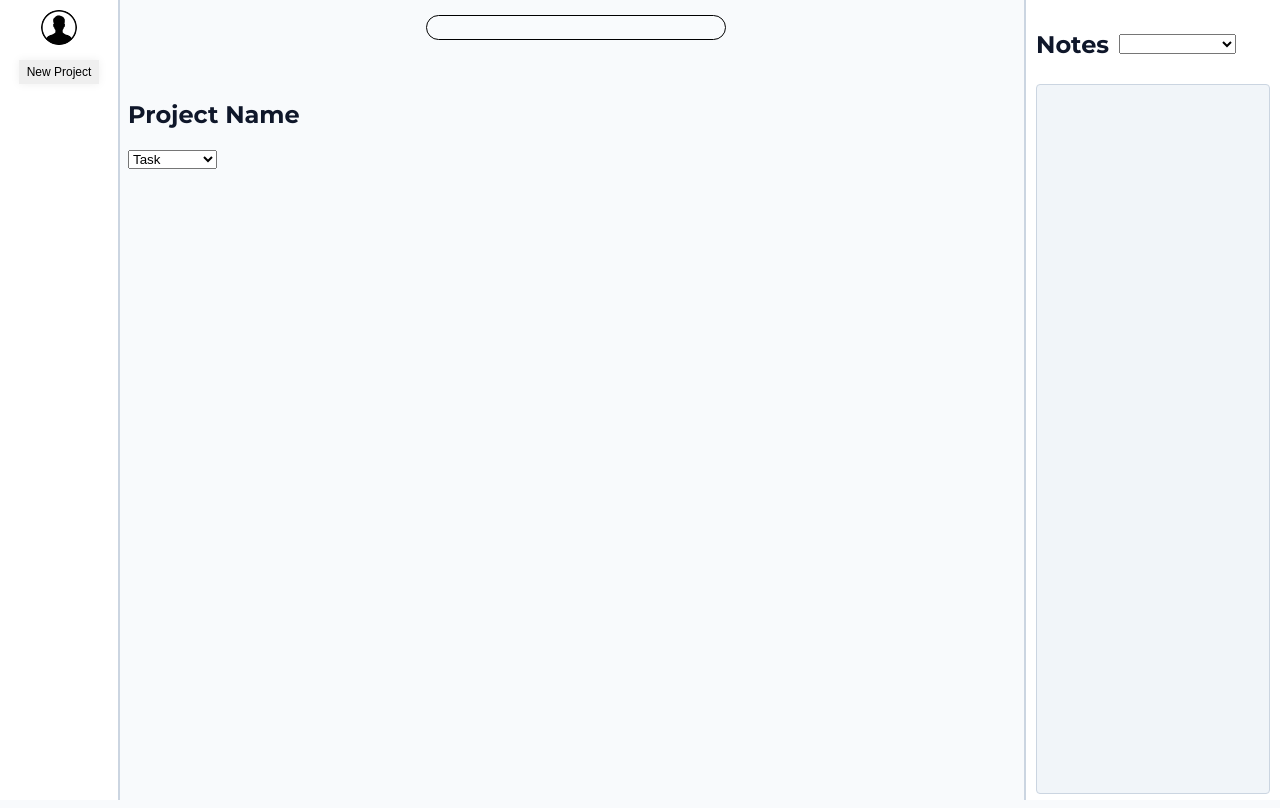
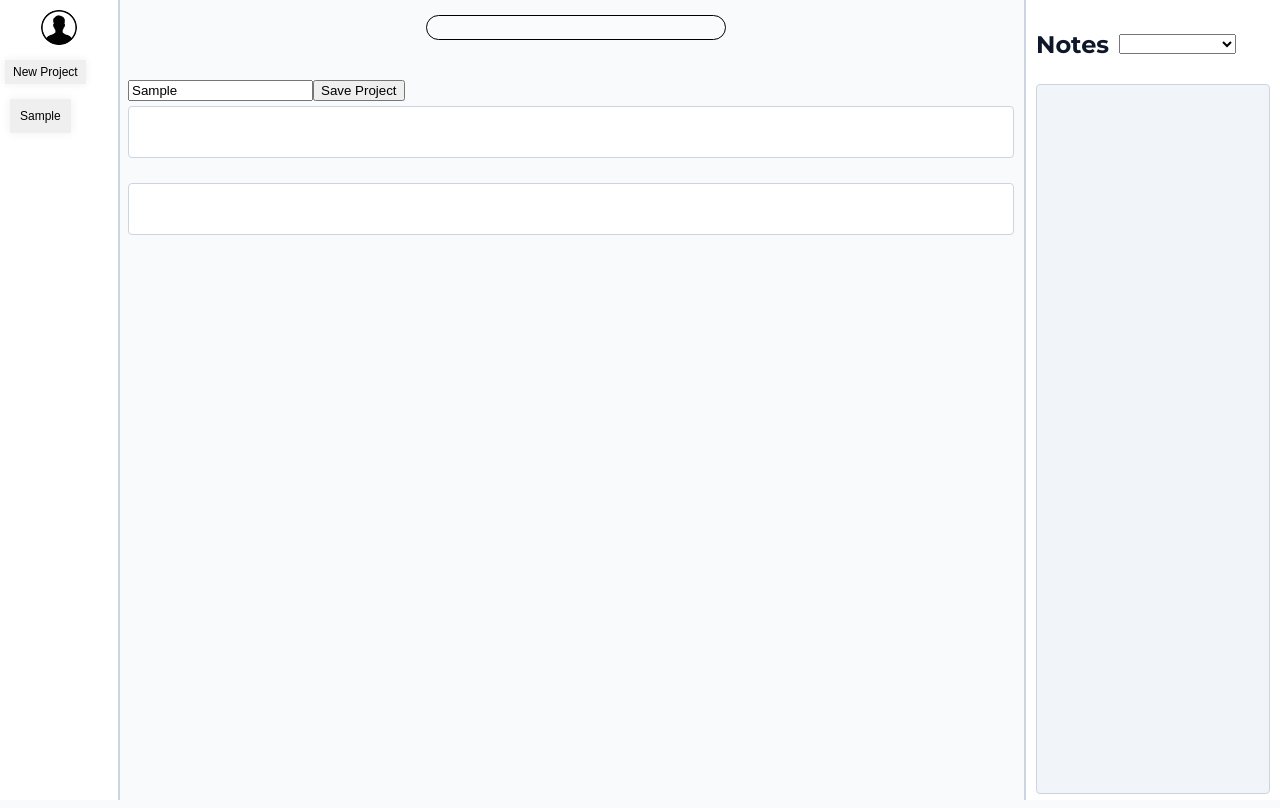
Before and after one commit to chrisdieria-glitch/ProjectManager, a React (Vite) app: page / in a window 1280 px wide. Both pictures are taken after typing "Sample" into the empty fields and a click on the button "Save Project". Built offline with nearby package versions, Linux system fonts and the light colour scheme.

Commit message:
I create the logic of the button to save a project

```diff
--- a/src/components/Bar/Bar.jsx
+++ b/src/components/Bar/Bar.jsx
@@ -1,6 +1,7 @@
 import './Bar.css'
+import ProjectButton from './ProjectButton/ProjectButton.jsx'
 
-function Bar({buttonFunction}) {
+function Bar({buttonFunction,projects}) {
 
     return (
         <>
@@ -8,6 +9,11 @@ function Bar({buttonFunction}) {
                 <img src="src/assets/images.jpg" alt="profile photo"></img>
                 <section className="buttons">
                     <button className="create-project button" onClick={buttonFunction}>New Project</button>
+                    {projects.map((project) => (
+                        <ProjectButton
+                            projectName={project[0]}
+                        />
+                    ))}
                 </section>
             </div>
         </>
--- a/src/components/Bar/ProjectButton/ProjectButton.css
+++ b/src/components/Bar/ProjectButton/ProjectButton.css
@@ -0,0 +1,9 @@
+.projectButton {
+    margin: 10px;
+    font-size: 12px;
+
+    border: none;
+    padding: 10px 10px;
+
+    box-shadow: 0px 0px 10px #0001;
+}
--- a/src/components/Bar/ProjectButton/ProjectButton.jsx
+++ b/src/components/Bar/ProjectButton/ProjectButton.jsx
@@ -1,11 +1,13 @@
 import "./ProjectButton.css"
 
-function ProjectButton({buttonFunction,projectName,id}) {
+function ProjectButton({buttonFunction,projectName}) {
     return (
         <>
-            <button onClick={buttonFunction}>
-                <strong>{projectName}</strong>
+            <button className="projectButton" onClick={buttonFunction}>
+                <span>{projectName}</span>
             </button>
         </>
     )
 }
+
+export default ProjectButton
--- a/src/components/Project/Project-components.jsx
+++ b/src/components/Project/Project-components.jsx
@@ -1,5 +1,6 @@
 import Tasks from './Task/Tasks.jsx'
 import Description from './Description/Description'
 import Journal from './Journal/Journal.jsx'
+import NewProject from './newProject/NewProject.jsx'
 
-export { Tasks, Description, Journal }
+export { Tasks, Description, Journal , NewProject }
--- a/src/components/Project/Project.css
+++ b/src/components/Project/Project.css
@@ -16,7 +16,3 @@ header h2 {
 header select {
     display: inline;
 }
-
-.save-button {
-
-}
--- a/src/components/Project/Project.jsx
+++ b/src/components/Project/Project.jsx
@@ -1,45 +1,13 @@
 import { useState } from 'react'
 import { Tasks, Description, Journal } from './Project-components'
 
-function Project({projectName,id,isNew}) {
-
-    const [newProject,projectFill] = useState(isNew)
+function Project({projectName,id}) {
 
     const [currentTab, setCurrentTab] = useState(<Tasks/>)
     const tabs = {
         task: <Tasks/>,
         description: <Description/>,
         journal: <Journal/>
-    }
-
-    const save = () => {
-        projectFill(!isNew)
-    }
-
-    if (newProject == isNew) {
-        return (
-            <>
-                <section className="new-project-container">
-
-                    <header>
-
-                        <input placeholder="Project Name"></input>
-
-                        <select onChange={(e) => {
-                            setCurrentTab(e.target.value)
-                        }}>
-                            <option value="description">Description</option>
-                        </select>
-
-                        <button className="save-button" onClick={save}>Save Project</button>
-
-                    </header>
-
-                    <Description isNewDescription={isNew}/>
-
-                </section>
-            </>
-        )
     }
 
     return (
--- /dev/null
+++ b/src/components/Project/newProject/NewProject.jsx
@@ -0,0 +1,31 @@
+import './newProject.css'
+
+function NewProject({buttonFunction}) {
+    return (
+        <>
+            <>
+                <section className="new-project-container">
+
+                    <header>
+
+                        <input id="nameOfTheProject" placeholder="Project Name"></input>
+
+                        <button className="save-button" onClick={buttonFunction}>Save Project</button>
+
+                    </header>
+
+                    <section className="details">
+
+                        <textarea id="descriptionOfProject" className="description"></textarea>
+
+                        <textarea id="goalsOfProject" className="goals"></textarea>
+
+                    </section>
+
+                </section>
+            </>
+        </>
+    )
+}
+
+export default NewProject
--- /dev/null
+++ b/src/components/Project/newProject/newProject.css
@@ -0,0 +1,33 @@
+.new-project-container {
+    grid-column: 2;
+    grid-row: 2;
+
+    width: 100%;
+}
+
+.project-container header {
+    display: flex;
+}
+
+header h2 {
+    display: inline;
+}
+
+header select {
+    display: inline;
+}
+
+textarea {
+    margin: 5px 10px 10px 0;
+    border-radius: 4px;
+    border: 1px solid var(--border-dark);
+    padding: 10px;
+    font-size: 12px;
+}
+
+.details {
+    display: flex;
+    flex-direction: column;
+
+    gap: 10px;
+}
--- a/src/screens/MainScreen/MainScreen.jsx
+++ b/src/screens/MainScreen/MainScreen.jsx
@@ -1,22 +1,39 @@
 import Bar from '../../components/Bar/Bar.jsx'
 import Notes from '../../components/Notes/Notes.jsx'
 import Project from "../../components/Project/Project.jsx"
+import { NewProject } from "../../components/Project/Project-components.jsx"
+import { useState } from 'react'
 import './MainScreen.css'
 
+function Main() {
 
-function Main() {
+    let projectValues = []
+    const [projects,setProjects] = useState([])
 
     const createProject = () => {
 
     }
 
+    const saveProject = () => {
+        let projectName = document.getElementById("nameOfTheProject").value
+        let projectDescription = document.getElementById("descriptionOfProject").value
+        let projectGoals = document.getElementById("goalsOfProject").value
+
+        projectValues = [projectName,projectDescription,projectGoals]
+        let project = <Project projectName={projectValues[0]}/>
+
+        setProjects([...projects, projectValues])
+    }
+
     return (
         <>
             <section className="container">
-                <Bar/>
-                <Project
-                projectName="Project Name"
-                id="1"
+                <Bar
+                    projects={projects}
+                    buttonFunction={createProject}
+                />
+                <NewProject
+                    buttonFunction={saveProject}
                 />
                 <input className="browser"></input>
                 <Notes/>
```
Also changed, not shown: src/components/Project/Description/Description.css (line endings or trailing spaces).
